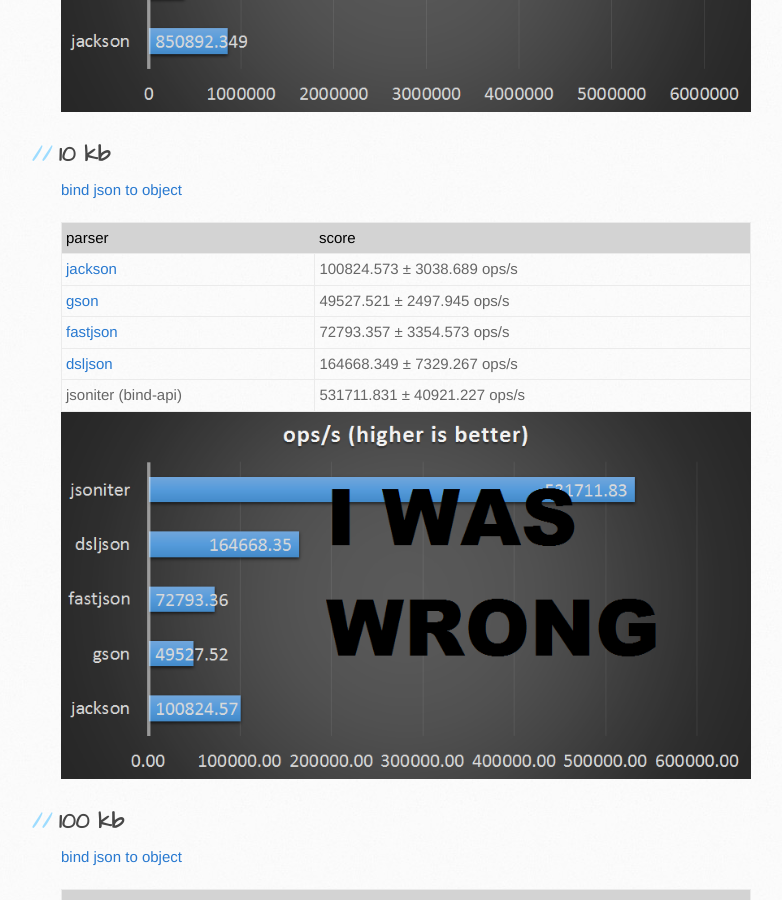
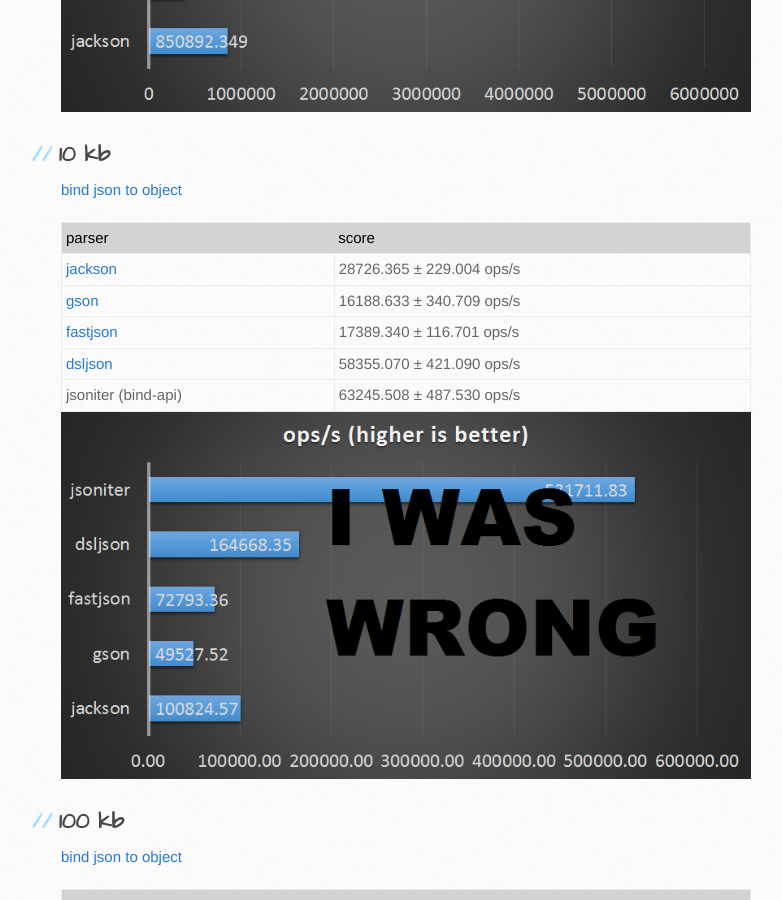
Before and after one commit to json-iterator/json-iterator.github.io, a Jekyll site: the page built from benchmark.md, in a window 1280 px wide and 900 px high, scrolled down 1802 px. Shown: the whole window, without its empty margins (109-891 px from the left). Built offline with Jekyll 4.4.1, drawn with Linux system fonts in a browser that asks for light colours; comment, search, counter and statistics services are not loaded.

Commit message:
Update benchmark.md

```diff
--- a/benchmark.md
+++ b/benchmark.md
@@ -43,11 +43,11 @@
 
 | parser | score |
 | ---    | ---   |
-| [jackson]  | 100824.573 ± 3038.689  ops/s |
-| [gson]     | 49527.521 ± 2497.945  ops/s |
-| [fastjson] | 72793.357 ± 3354.573  ops/s |
-| [dsljson]  | 164668.349 ±  7329.267  ops/s |
-| jsoniter (bind-api) | 531711.831 ± 40921.227  ops/s |
+| [jackson]  | 28726.365 ± 229.004  ops/s |
+| [gson]     | 16188.633 ± 340.709  ops/s |
+| [fastjson] | 17389.340 ± 116.701  ops/s |
+| [dsljson]  | 58355.070 ± 421.090  ops/s |
+| jsoniter (bind-api) | 63245.508 ± 487.530  ops/s |
 
 ![java10](http://jsoniter.com/benchmarks/java10.png)
 
```
